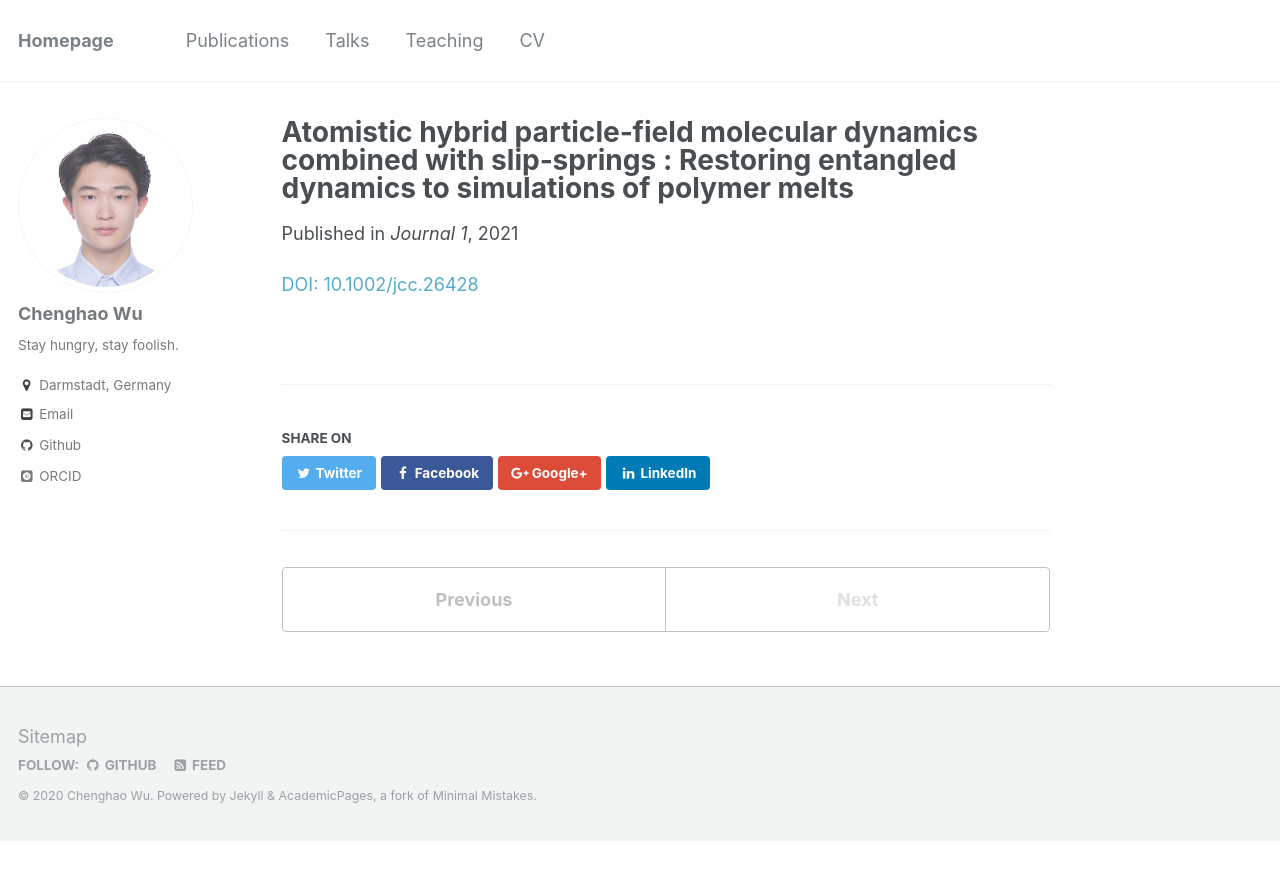
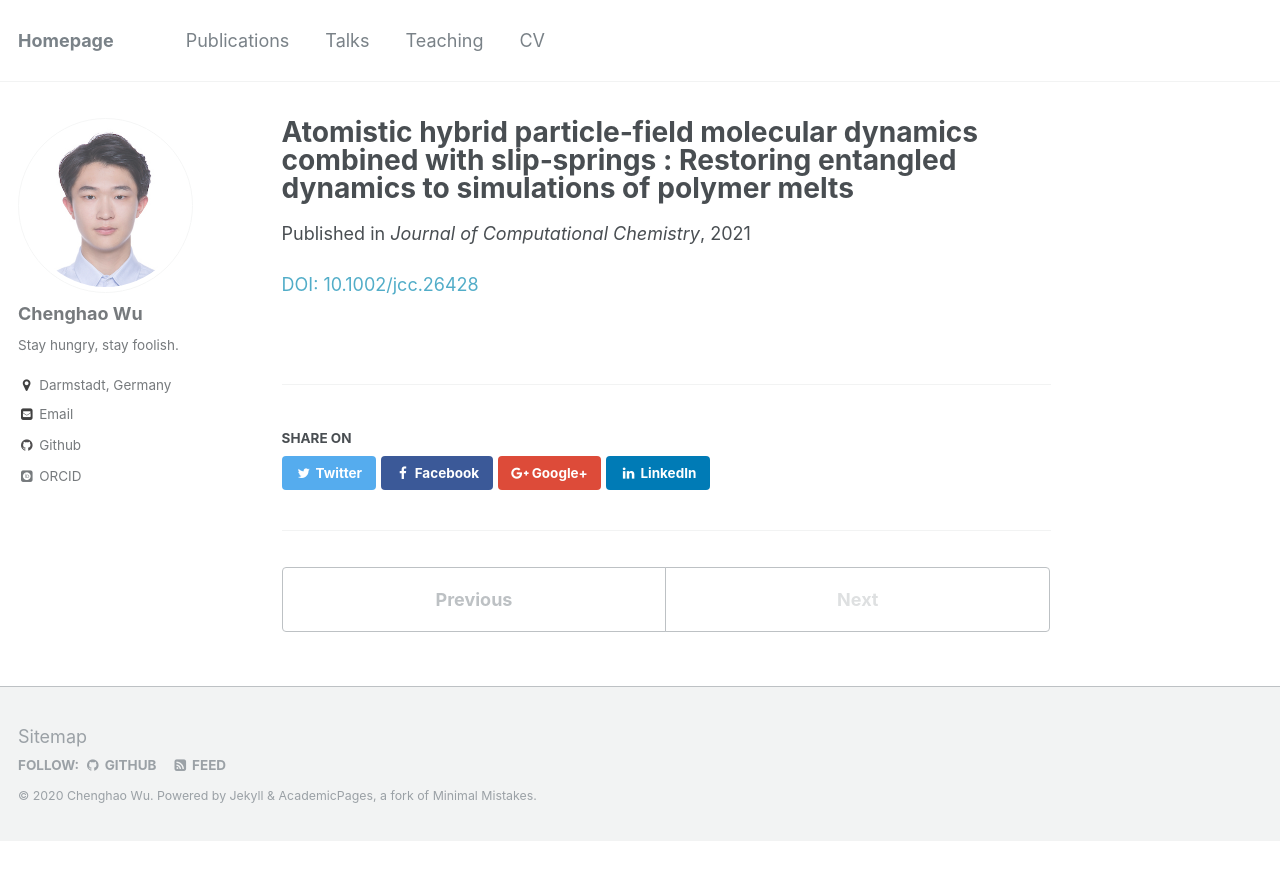
Before and after one commit to Chenghao-Wu/Chenghao-Wu.github.io, a Jekyll site: the page built from _publications/2020-11.md, in a window 1280 px wide. Shown: the top 880 px of the page. Built offline with Jekyll 4.4.1, drawn with Linux system fonts in a browser that asks for light colours; some web fonts are replaced.

Commit message:
update 9

```diff
--- a/_publications/2020-number-1.md
+++ b/_publications/2020-11.md
@@ -4,7 +4,7 @@ collection: publications
 permalink: /publication/2009-10-01-paper-title-number-1
 excerpt: 'This paper is about the number 1. The number 2 is left for future work.'
 date: 2021-01-05
-venue: 'Journal 1'
+venue: 'Journal of Computational Chemistry'
 paperurl: 'https://onlinelibrary.wiley.com/doi/10.1002/jcc.26428'
 ---
 
```
Also changed, not shown: _publications/2020-12.md (renamed from _publications/2020-number-2.md, +1 -1 lines).
